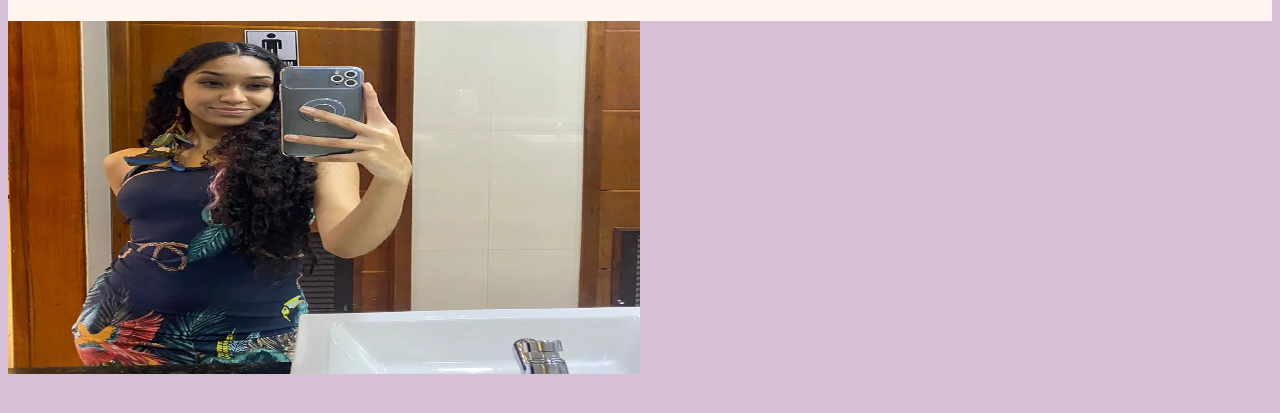
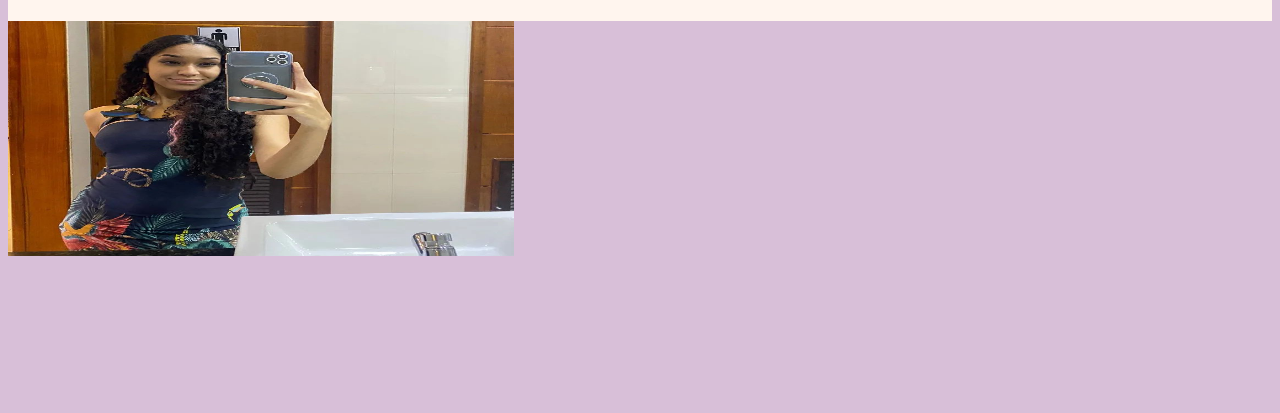
Before and after one commit to Sabrynaa12/primeirapagina, a plain HTML site: page index.html in a window 1280 px wide. Shown: the part 97-510 px from the top of the page. Drawn offline with Linux system fonts and the light colour scheme.

Commit message:
Update index.html

```diff
--- a/index.html
+++ b/index.html
@@ -19,6 +19,6 @@
     </nav>
 <h1 id="titulo">Sabryna Araujo</h1>
    </header>
-<img src="291931767_1037630827116738_5229763572819259077_n.jpg" alt="imagem que retrata a Sabryna" class="imagem" height="45%" width="50%">
+<img src="291931767_1037630827116738_5229763572819259077_n.jpg" alt="imagem que retrata a Sabryna" class="imagem" height="30%" width="40%">
 </body>
 </html>
```
